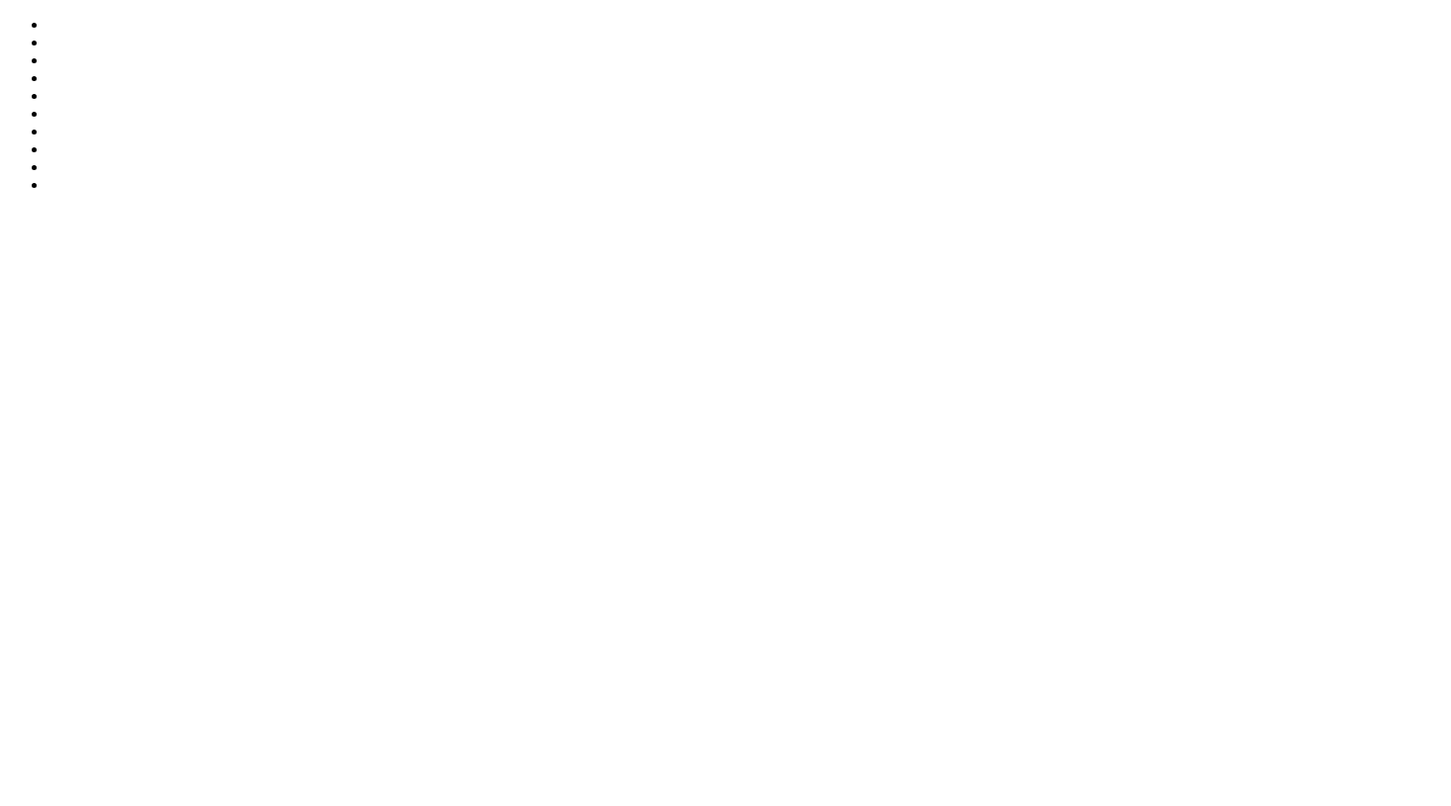
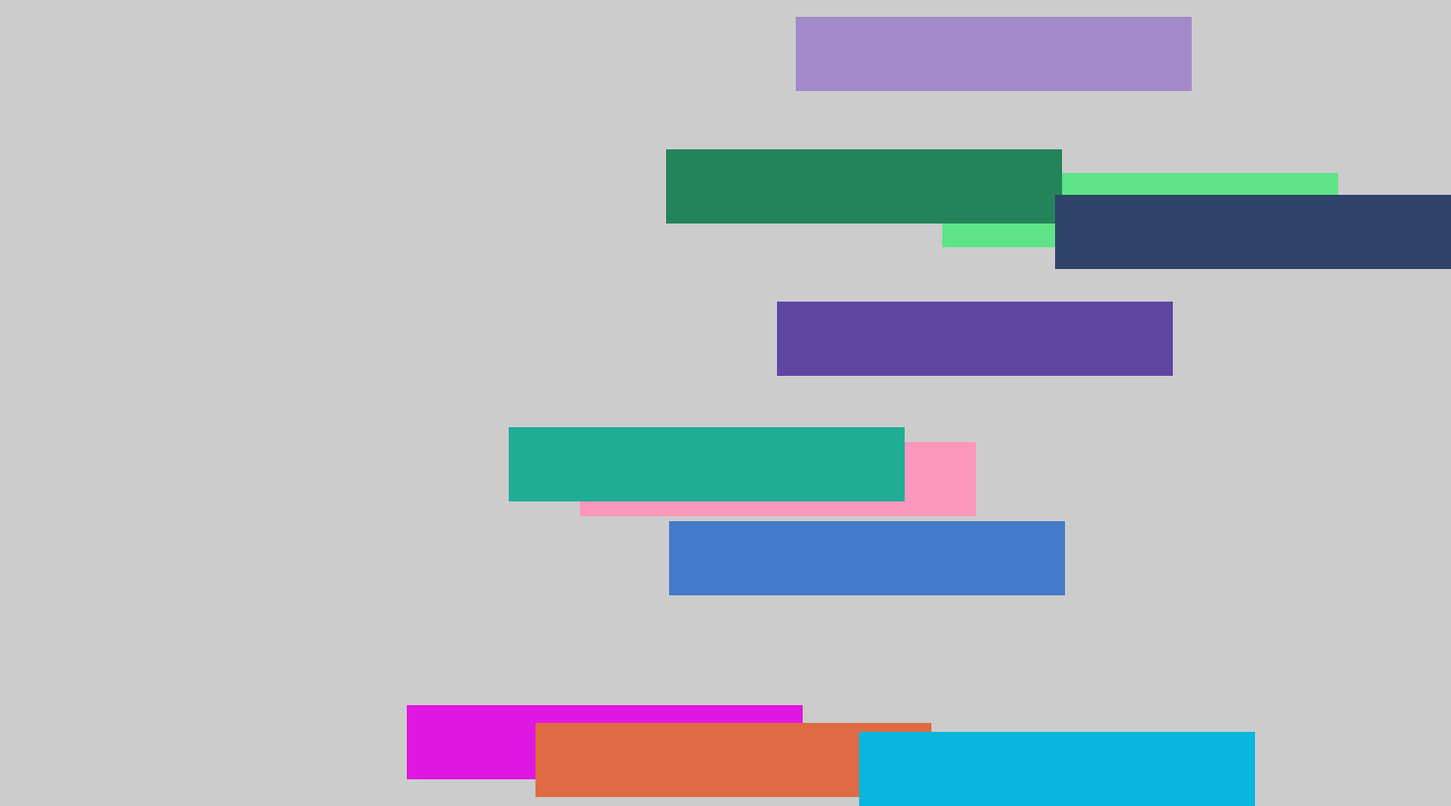
Before and after one commit to NyFco/Unstable-Blocks, a plain HTML site: page index.html in a window 1280 px wide. Shown: the whole page at 99% size, 1466 px wide, since content can reach past the window. Drawn offline with Linux system fonts and the light colour scheme.

Commit message:
Event listeners added

```diff
--- a/css/style.css
+++ b/css/style.css
@@ -0,0 +1,19 @@
+body {
+    position: relative;
+    background-color: #ccc;
+    z-index: 10;
+}
+
+.block {
+    position: absolute;
+    list-style-type: none;
+    width: 400px;
+    height: 75px;
+    display: none;
+    z-index: 100;
+}
+
+.visible {
+    display: block;
+    transition: all ease 1s;
+}
--- a/index.html
+++ b/index.html
@@ -7,11 +7,10 @@
     <meta name="viewport" content="width=device-width, initial-scale=1.0">
     <title>Unstable Blocks</title>
     <link rel="stylesheet" href="./css/style.css">
-    <script src="./script/main.js" defer></script>
 </head>
 
 <body>
-    <ul>
+    <ul id="list">
         <li class="block" id="blc0"></li>
         <li class="block" id="blc1"></li>
         <li class="block" id="blc2"></li>
@@ -22,7 +21,18 @@
         <li class="block" id="blc7"></li>
         <li class="block" id="blc8"></li>
         <li class="block" id="blc9"></li>
+        <li class="block" id="blc10"></li>
+        <li class="block" id="blc11"></li>
+        <li class="block" id="blc12"></li>
+        <li class="block" id="blc13"></li>
+        <li class="block" id="blc14"></li>
+        <li class="block" id="blc15"></li>
+        <li class="block" id="blc16"></li>
+        <li class="block" id="blc17"></li>
+        <li class="block" id="blc18"></li>
+        <li class="block" id="blc19"></li>
     </ul>
+    <script src="./script/main.js" defer></script>
 </body>
 
 </html>
--- a/script/main.js
+++ b/script/main.js
@@ -0,0 +1,37 @@
+let blocksAmount = randNumGen(1, 20);
+
+const ul = document.querySelector("#list");
+const listItems = document.querySelectorAll("li");
+
+for (let i = 0; i < blocksAmount; i++) {
+    const block = listItems[i];
+    changer(block);
+    block.classList.add("visible");
+    listItems[i].addEventListener('mouseenter', (e) => {
+        changer(listItems[i])
+    })
+}
+
+
+// Functions
+
+function randNumGen(min, max) {
+    return Math.floor(Math.random() * (max - min + 1)) + min;
+}
+
+function colorGen() {
+    const red = randNumGen(0, 255);
+    const green = randNumGen(0, 255);
+    const blue = randNumGen(0, 255);
+    return `rgb(${red}, ${green}, ${blue})`;
+}
+
+function position(pos) {
+    return pos === "TOP" ? `${randNumGen(0, 800)}px` : `${randNumGen(0, 1250)}px`;
+}
+
+function changer(el) {
+    el.style.backgroundColor = colorGen();
+    el.style.top = position("TOP");
+    el.style.left = position("LEFT");
+}
```
